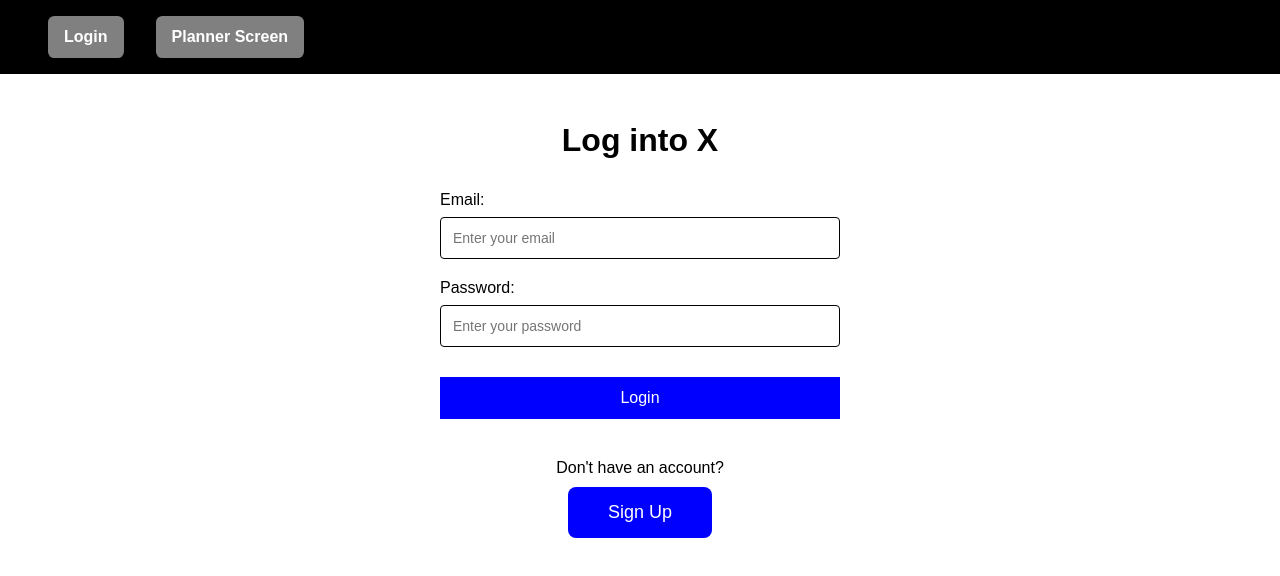
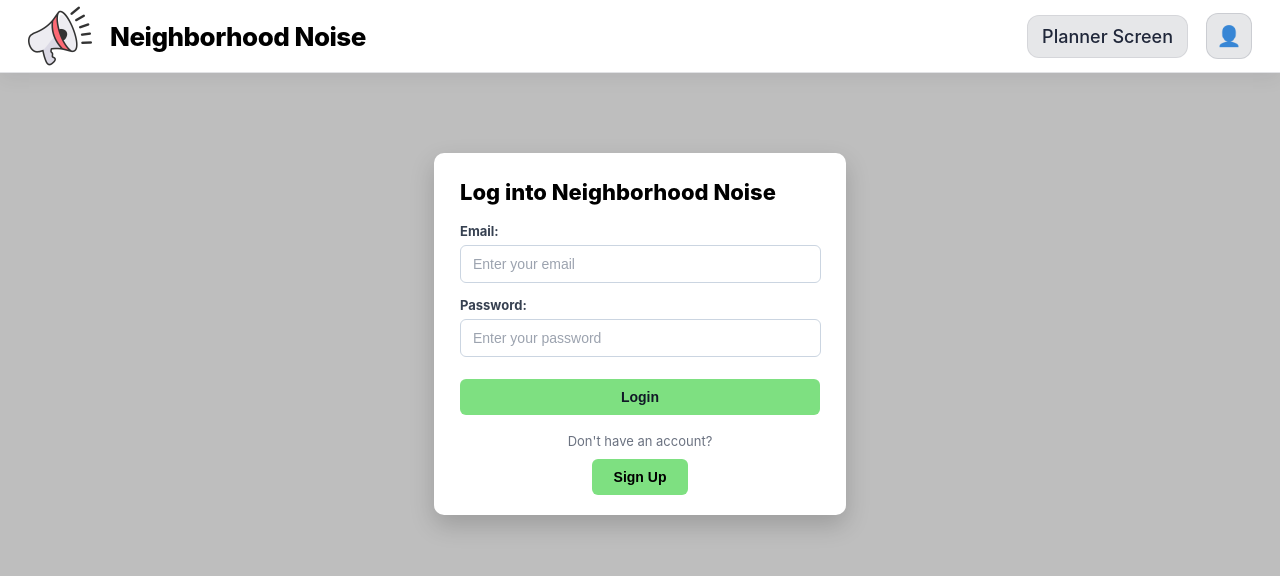
Before and after one commit to omegapoint1/Team_Project_1, a React (Create React App) app in the folder frontend/: page / in a window 1280 px wide. Shown: the top 576 px of the page. Built offline with nearby package versions, Linux system fonts and the light colour scheme.

Commit message:
Major CSS redesign: - updated the navbar - updated the login and singup pages - created the Dashboard page which can be accessed through the speaker logo in the top left.

```diff
--- a/frontend/src/App.css
+++ b/frontend/src/App.css
@@ -1,32 +1,97 @@
-* {
-  margin: 0;
-  padding: 0;
-  box-sizing: border-box;
+.navbar {
+  height: 72px;
+  padding: 0 28px;
+
+  display: flex;
+  align-items: center;
+  justify-content: space-between;
+
+  background-color: white;
+  border-bottom: 1px solid rgba(15,23,42,0.12);
+  box-shadow: 0 6px 18px rgba(15,23,42,0.06);
 }
 
-body {
-  font-family:Arial, sans-serif;
-  background-color: white;
+.navbar-left {
+  display: flex;
+  align-items: center;
+  gap: 18px;
+}
+
+.navbar-right {
+  display: flex;
+  align-items: center;
+  gap: 18px;
+}
+
+.websiteLogo {
+  width: 64px;
+  height: 64px;
+  display: grid;
+  place-items: center;
+  border-radius: 12px;
+
+  object-fit: contain;
+
+  cursor: pointer;
+}
+
+.nav-title {
+  font-size: 26px;
+  font-weight: 800;
+  letter-spacing: -0.5px;
   color: black;
 }
 
-.navbar {
-  display: flex;
-  gap: 2rem;
-  padding: 1rem 3rem;
-  background-color: black;
-  border-bottom: grey;
-}
+.nav-link {
+  text-decoration: none;
+  color: rgba(15,23,42,0.92);
+  font-size: 18px;
+  font-weight: 500;
 
-.nav-link {
-  color: white;
-  padding: 0.75rem 1rem;
-  border-radius: 0.4rem;
-  font-weight: 800;
-  background-color: grey;
-  text-decoration: none;
+  padding: 10px 14px;
+  border-radius: 12px;
+
+  background: rgba(15,23,42,0.1);
+  border: 1px solid rgba(15,23,42,0.08);
+
+  transition: transform 140ms ease, background 140ms ease, border 140ms ease;
 }
 
 .nav-link:hover {
-  background-color: darkgrey;
+  background: rgba(15,23,42,0.07);
+  border: 1px solid rgba(15,23,42,0.12);
+  transform: translateY(-1px);
 }
+
+.nav-link:active {
+  transform: translateY(0px);
+}
+
+.nav-link-icon {
+  text-decoration: none;
+  width: 44px;
+  height: 44px;
+  display: grid;
+  place-items: center;
+  border-radius: 12px;
+  background: rgba(15,23,43,0.1);
+  border: 1px solid rgba(15,23,42,0.12);
+
+  transition: background 140ms ease, transform 140ms ease, border 140ms ease;
+}
+
+.nav-link-icon:hover {
+  background: rgba(15,23,42,0.07);
+  border: 1px solid rgba(15,23,42,0.14);
+  transform: translateY(-1px);
+}
+
+.nav-link-icon:active {
+  transform: translateY(0px);
+}
+
+.nav-user-icon {
+  font-size: 20px;
+  line-height: 1;
+  color: rgba(15,23,42,0.85);
+}
--- a/frontend/src/App.jsx
+++ b/frontend/src/App.jsx
@@ -3,19 +3,35 @@ import { BrowserRouter, Routes, Route, Link } from 'react-router-dom';
 import LoginPage from './pages/LoginPage';
 import PlannerPage from './pages/PlannerPage';
 import SignUpPage from './pages/SignUpPage';
+import Dashboard from './pages/Dashboard';
 
 function App() {
   return (
     <BrowserRouter>
-      <nav className = "navbar">
-        <Link to="/"        className = "nav-link">Login</Link>
-        <Link to="/planner" className="nav-link">Planner Screen</Link>
+      <nav className="navbar">
+
+        <div className="navbar-left">
+          <Link to="/dashboard">
+            <img src="/logo.png" alt="Website Logo" className="websiteLogo" />
+          </Link>
+          <span className="nav-title">Neighborhood Noise</span>
+        </div>
+
+        <div className = "navbar-right">
+          <Link to="/planner" className="nav-link">Planner Screen</Link>
+
+          <Link to="/"        className = "nav-link-icon">
+            <span className="nav-user-icon">👤</span>
+          </Link>
+        </div>
       </nav>
+
       <Routes>
         <Route path="/"         element={<LoginPage/>} />
         <Route path="/planner"  element={<PlannerPage/>} />
         <Route path="/signup"   element={<SignUpPage/>} />
         <Route path="/login" element={<LoginPage />} />
+        <Route path="/dashboard" element={<Dashboard />} />
         {/*<Route path="*" element={<NotFoundPage />} />*/}
       </Routes>
     </BrowserRouter>
--- a/frontend/src/index.css
+++ b/frontend/src/index.css
@@ -1,5 +1,6 @@
 body {
   margin: 0;
+  background: rgb(190,190,190);
   font-family: -apple-system, BlinkMacSystemFont, 'Segoe UI', 'Roboto', 'Oxygen',
     'Ubuntu', 'Cantarell', 'Fira Sans', 'Droid Sans', 'Helvetica Neue',
     sans-serif;
--- /dev/null
+++ b/frontend/src/pages/Dashboard.jsx
@@ -0,0 +1,9 @@
+function PlannerPage() {
+  return (
+    <div className="page">
+      <h1>This will be the dashboard</h1>
+    </div>
+  );
+}
+
+export default PlannerPage;
--- a/frontend/src/pages/LoginPage.css
+++ b/frontend/src/pages/LoginPage.css
@@ -1,69 +1,102 @@
 .page {
-    max-width: 25rem;
-    margin: 3rem auto;
-    background-color: white;
-    border-radius: 0.5rem;
+  max-width: 360px;
+  margin: 80px auto;
+  background: white;
+
+  padding: 26px 26px 20px;
+  border-radius: 10px;
+
+  box-shadow: 0 10px 25px rgba(0, 0, 0, 0.18);
 }
 
 .page h1 {
-    text-align: center;
-    margin-bottom: 2rem;
+  margin: 0 0 18px;
+  font-size: 22px;
+  font-weight: 800;
+  text-align: left;
 }
 
 .form-group {
-    margin-bottom: 1.25rem;
+  margin-bottom: 14px;
 }
 
 .form-group label {
-    display: block;
-    margin-bottom: 0.5rem;
-    font-weight: 500;
+  display: block;
+  margin-bottom: 6px;
+  font-size: 13px;
+  font-weight: 700;
+  color: rgb(55,65,81);
 }
 
 .form-group input {
-    width: 100%;
-    padding: 0.75rem;
-    border: 1px solid black;
-    border-radius: 0.25rem;
-    font-size: 0.875rem;
-    color: grey;
+  width: 93%;
+  padding: 10px 12px;
+
+  border: 1px solid rgb(203,213,225);
+  border-radius: 6px;
+
+  font-size: 14px;
+  color: rgb(17,24,39);
+  background: white;
+
+  outline: none;
+}
+
+.form-group input::placeholder {
+  color: rgb(156,163,175);
 }
 
 .form-group input:focus {
-    outline: none;
-    border-color: blue;
+  border-color: rgb(147,197,253);
+  box-shadow: 0 0 0 3px rgba(147, 197, 253, 0.5);
 }
 
 button[type="submit"] {
-    width: 100%;
-    padding: 0.75rem;
-    background-color: blue;
-    color: white;
-    border: none;
-    font-size: 1rem;
-    margin-top: 0.625rem;
+  width: 100%;
+  padding: 10px 12px;
+
+  background: rgb(126,224,129);
+  color: rgb(17,24,39);
+
+  border: none;
+  border-radius: 6px;
+
+  font-size: 14px;
+  font-weight: 800;
+
+  cursor: pointer;
+  margin-top: 8px;
 }
 
 button[type="submit"]:hover {
-    background-color: darkblue;
+  background: rgb(106,212,111);
 }
 
 .signup-section {
-    margin-top: 40px;
-    text-align: center;
+  margin-top: 18px;
+  text-align: center;
+}
+
+.signup-section p {
+  font-size: 13px;
+  color: rgb(107,114,128);
+  margin-bottom: 10px;
 }
 
 .signup-button {
-    margin-top: 10px;
-    padding: 15px 40px;
-    font-size: 18px;
-    border-radius: 8px;
-    cursor: pointer;
-    background-color:blue;
-    color:white;
-    border:none;
+  padding: 10px 22px;
+  border-radius: 6px;
+
+  background: rgb(126,224,129);
+  color: black;;
+
+  border: none;
+  font-size: 14px;
+  font-weight: 700;
+
+  cursor: pointer;
 }
 
 .signup-button:hover {
-    background-color:blue;
+  background: rgb(106,212,111);
 }
--- a/frontend/src/pages/LoginPage.jsx
+++ b/frontend/src/pages/LoginPage.jsx
@@ -39,7 +39,7 @@ function LoginPage() {
   return (
 
     <div className="page">
-      <h1>Log into X</h1>
+      <h1>Log into Neighborhood Noise</h1>
       <form onSubmit={handleSubmit}>
 
 
--- a/frontend/src/pages/SignUpPage.jsx
+++ b/frontend/src/pages/SignUpPage.jsx
@@ -69,7 +69,7 @@ function LoginPage() {
   return (
 
     <div className="page">
-      <h1>Sign up to X</h1>
+      <h1>Sign up to Neighborhood Noise</h1>
       <form onSubmit={handleSubmit}>
 
 
```
Also changed, not shown: frontend/public/logo.png (added).
